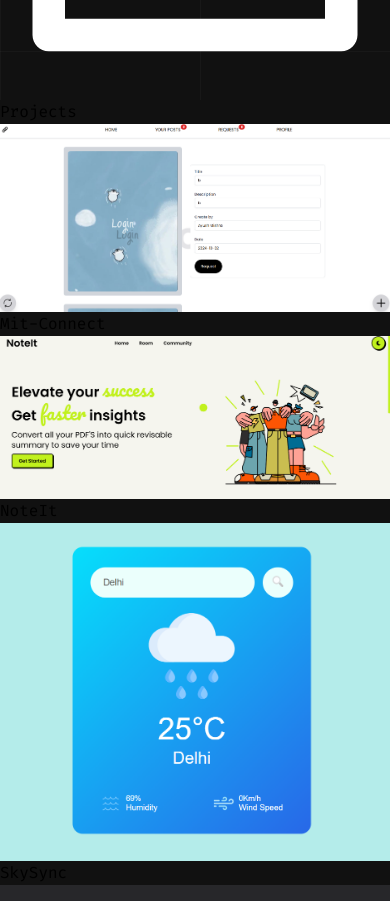
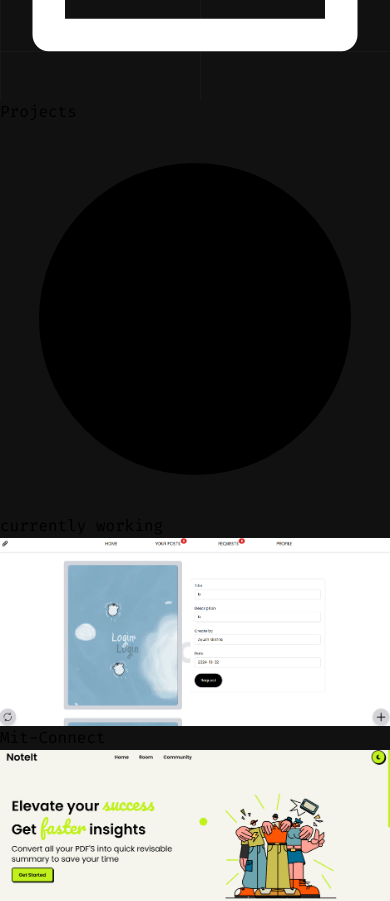
Before and after one commit to mishrayush15/bs0d, a React (Vite) app: page / in a window 390 px wide. Shown: the part 2660-3561 px from the top of the page. Built offline with nearby package versions, Linux system fonts and the light colour scheme.

Commit message:
add online status to projects

```diff
--- a/src/components/Projects.jsx
+++ b/src/components/Projects.jsx
@@ -8,16 +8,24 @@ const Projects = () => {
             <div className="projects-page grid sm:grid-cols-3 grid-cols-1 sm:gap-20 gap-10">
                 {projectsList.map((project, index) => {
                     return (
-                        <div
-                            key={index}
-                            className="bg-white p-6 sm:w-[300px] sm:h-[300px] w-[250px] h-[250px] hover:shadow-xl transition-transform duration-300 transform hover:scale-105 flex flex-col items-center cursor-pointer"
-                        >
+                        <div key={index} className="relative flex flex-col items-center">
+
+                            {project.working && (
+                                <div className="absolute top-[-20px] left-0 flex items-center space-x-2">
+                                    <svg className="w-4 h-4 text-green-500 animate-pulse" viewBox="0 0 20 20" fill="currentColor">
+                                        <circle cx="10" cy="10" r="8" />
+                                    </svg>
+                                    <span className="text-xs text-green-500">currently working</span>
+                                </div>
+                            )}
+                            <div className="bg-white p-6 sm:w-[300px] sm:h-[300px] w-[250px] h-[250px] hover:shadow-xl transition-transform duration-300 transform hover:scale-105 flex flex-col items-center cursor-pointer">
                                 <img
                                     src={project.image}
                                     alt={project.title}
                                     className="object-cover w-full h-full transition duration-300 ease-in-out transform sm:grayscale hover:grayscale-0"
                                 />
                                 <h3 className="text-xl text-black font-semibold mb-4 text-center">{project.title}</h3>
+                            </div>
                         </div>
                     )
                 })}
--- a/src/data/ProjectsList.js
+++ b/src/data/ProjectsList.js
@@ -2,26 +2,31 @@ export const projectsList = [
     {
         title: "Mit-Connect",
         link: "xyz.com",
-        image: "images/projects/mitconnect.png"
+        image: "images/projects/mitconnect.png",
+        working: true
     },
     {
         title: "NoteIt",
         link: "xyz.com",
-        image: "images/projects/noteit.png"
+        image: "images/projects/noteit.png",
+        working: false
     },
     {
         title: "SkySync",
         link: "xyz.com",
-        image: "images/projects/weather.png"
+        image: "images/projects/weather.png",
+        working: false
     },
     {
         title: "Beep Boop",
         link: "xyz.com",
-        image: "images/projects/beepboop.png"
+        image: "images/projects/beepboop.png",
+        working: false
     },
     {
         title: "VirtualR",
         link: "xyz.com",
-        image: "images/projects/virtualr.png"
+        image: "images/projects/virtualr.png",
+        working: false
     },
 ]
```
Lines whose indentation alone changed are shown as unchanged.
